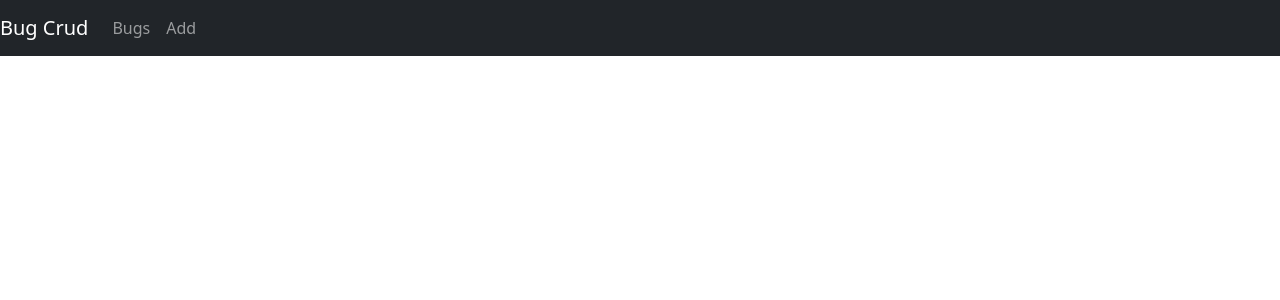
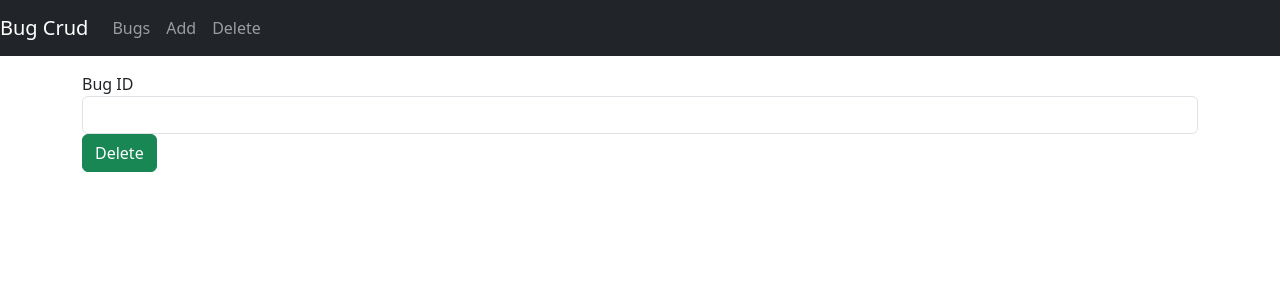
Before and after one commit to MercyCoder/BugCrud, a React (Create React App) app: page /delete in a window 1280 px wide. Before the commit this address had no page. Shown: the top 300 px of the page. Built offline with nearby package versions, Linux system fonts and the light colour scheme.

Commit message:
More notes in the README, added delete bug as it's own component to accept a bug ID. React is erroring out over Airtable functions, so this is commented out until working.

```diff
--- a/src/App.js
+++ b/src/App.js
@@ -4,7 +4,7 @@ import "bootstrap/dist/css/bootstrap.min.css";
 import "./App.css";
 
 import AddBug from "./components/add-bug.component";
-import Bug from "./components/add-bug.component";
+import DeleteBug from "./components/delete-bug.component";
 import BugsList from "./components/bug-list.component";
 
 class App extends Component {
@@ -26,6 +26,11 @@ class App extends Component {
                 Add
               </Link>
             </li>
+            <li className="nav-item">
+              <Link to={"/delete"} className="nav-link">
+                Delete
+              </Link>
+            </li>
           </div>
         </nav>
 
@@ -34,7 +39,7 @@ class App extends Component {
             <Route path="/" element={<BugsList/>} />
             <Route path="/bugs" element={<BugsList/>} />
             <Route path="/add" element={<AddBug/>} />
-            <Route path="/bug/:id" element={<Bug/>} />
+            <Route path="/delete" element={<DeleteBug/>} />
           </Routes>
         </div>
       </div>
--- a/src/components/bug-list.component.js
+++ b/src/components/bug-list.component.js
@@ -1,5 +1,5 @@
 import React, { Component } from "react";
-import BugDataService from "../services/axios.service";
+import BugAxiosService from "../services/axios.service";
 import { Link } from "react-router-dom";
 
 export default class BugsList extends Component {
@@ -33,7 +33,7 @@ export default class BugsList extends Component {
   }
 
   retrieveBugs() {
-    BugDataService.getAll()
+    BugAxiosService.getAll()
       .then((response) => {
         this.setState({
           bugs: response.data.records,
@@ -61,7 +61,7 @@ export default class BugsList extends Component {
   }
 
   removeAllBugs() {
-    BugDataService.deleteAll()
+    BugAxiosService.deleteAll()
       .then((response) => {
         console.log(response.data.records);
         this.refreshList();
@@ -72,7 +72,7 @@ export default class BugsList extends Component {
   }
 
   searchTitle() {
-    BugDataService.findByTitle(this.state.searchTitle)
+    BugAxiosService.findByTitle(this.state.searchTitle)
       .then((response) => {
         this.setState({
           bugs: response.data.records,
@@ -125,13 +125,6 @@ export default class BugsList extends Component {
               </li>
             ))}
           </ul>
-
-          <button
-            className="m-3 btn btn-sm btn-danger"
-            onClick={this.removeAllBugs}
-          >
-            Remove All
-          </button>
         </div>
         <div className="col-md-6">
           {currentBug ? (
@@ -155,13 +148,6 @@ export default class BugsList extends Component {
                 </label>{" "}
                 {currentBug.published ? "Published" : "Pending"}
               </div>
-
-              <Link
-                to={"/Bugs/" + currentBug.id}
-                className="badge badge-warning"
-              >
-                Edit ???????
-              </Link>
             </div>
           ) : (
             <div>
--- /dev/null
+++ b/src/components/delete-bug.component.js
@@ -0,0 +1,58 @@
+import React, { Component } from "react";
+import Airtable from "airtable";
+
+export default class DeleteBug extends Component {
+  constructor(props) {
+    super(props);
+    this.deleteBug = this.deleteBug.bind(this);
+    this.state = {
+      id: null,
+    };
+  }
+
+  deleteBug(e){
+  //   this.Airtable.base('Bugs')( e.target.value,
+  //   function (err, deletedRecords) {
+  //     if (err) {
+  //       console.error(err);
+  //       return;
+  //     }
+  //     console.log("Deleted", deletedRecords.length, "records");
+  //   }
+  // );
+  // console.log();
+  }
+
+  render() {
+    return (
+      <div className="submit-form">
+        {this.state.submitted ? (
+          <div>
+            <h4>You deleted successfully!</h4>
+            <button className="btn btn-success" onClick={this.newBug}>
+              Delete Another Bug
+            </button>
+          </div>
+        ) : (
+          <div>
+            <div className="form-group">
+              <label htmlFor="Title">Bug ID</label>
+              <input
+                type="text"
+                className="form-control"
+                id="Title"
+                required
+                value={this.state.Title}
+                onChange={this.onChangeTitle}
+                name="Title"
+              />
+            </div>
+            <button onClick={this.deleteBug} className="btn btn-success">
+              Delete
+            </button>
+          </div>
+        )}
+      </div>
+    );
+  }
+}
```
Also changed, not shown: 1 other file (tests, documents, lock files or other folders).
